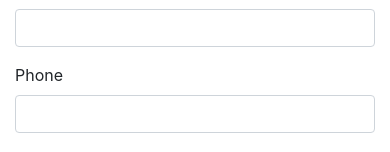
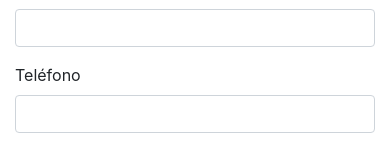
Before and after one commit to AsterixKo/proyecto-final-mijapop-anuncios, an Angular app: page /register in a window 390 px wide. Shown: the part 428-580 px from the top of the page. Built offline with nearby package versions, Linux system fonts and the light colour scheme; no server answers.

Commit message:
Corregir un label de phone a telefono

```diff
--- a/src/app/core/components/register/register.component.html
+++ b/src/app/core/components/register/register.component.html
@@ -35,7 +35,7 @@
     </div>
     <div class="form-row">
       <div class="col form-group">
-        <label for="inputPhone">Phone</label>
+        <label for="inputPhone">Teléfono</label>
         <input type="text" class="form-control" id="inputPhone" formControlName="phone">
       </div>
     </div>
```
